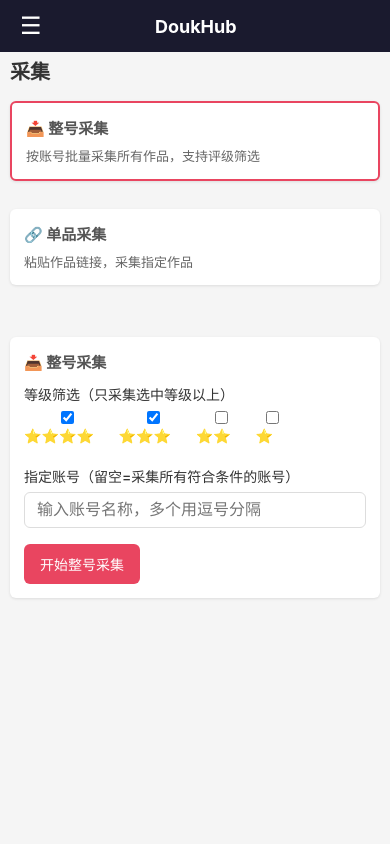
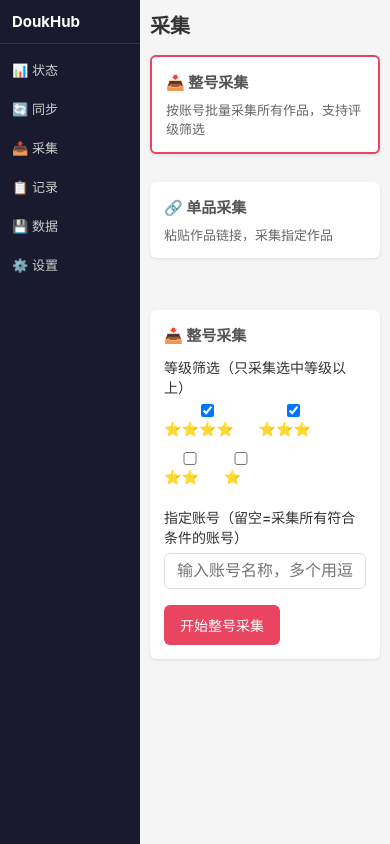
Before and after one commit to pili8/DoukHub, a Python web app: template app/templates/collect.html in a window 390 px wide. Run offline with Jinja, Linux system fonts and the light colour scheme; the template is opened without the code that fills it, so the values that code supplies are empty.

Commit message:
fix(ui): 手机端侧栏常驻左侧显示，优化窄屏排版
- 侧栏改为常驻显示(140px)，不再滑出，隐藏顶部菜单栏与遮罩
- .card 加 overflow-x:auto，解决多列表格在窄屏溢出
- 修正 main 顶部多余 padding(原为顶部栏预留60px)

```diff
--- a/app/templates/base.html
+++ b/app/templates/base.html
@@ -57,7 +57,7 @@
 
         .page-header { display: flex; justify-content: space-between; align-items: center; margin-bottom: 24px; }
         .page-header h2 { font-size: 24px; }
-        .card { background: #fff; border-radius: 8px; padding: 20px; margin-bottom: 16px; box-shadow: 0 1px 3px rgba(0,0,0,0.1); }
+        .card { background: #fff; border-radius: 8px; padding: 20px; margin-bottom: 16px; box-shadow: 0 1px 3px rgba(0,0,0,0.1); overflow-x: auto; -webkit-overflow-scrolling: touch; }
         .card h3 { margin-bottom: 12px; font-size: 16px; color: #555; }
 
         .btn { display: inline-block; padding: 8px 16px; border: none; border-radius: 6px; cursor: pointer; font-size: 14px; transition: all 0.2s; white-space: nowrap; }
@@ -116,25 +116,24 @@
             .stats-grid { grid-template-columns: repeat(2, 1fr); }
         }
 
-        /* ===== Mobile (<=768px) ===== */
+        /* ===== Mobile (<=768px) — 侧栏常驻左侧 ===== */
         @media (max-width: 768px) {
-            .mobile-topbar { display: flex; }
-            .sidebar-overlay { display: none; }
-            .sidebar-overlay.show { display: block; }
+            /* 侧栏不再滑出：隐藏顶部菜单栏与遮罩 */
+            .mobile-topbar { display: none !important; }
+            .sidebar-overlay { display: none !important; }
 
-           .sidebar {
-               position: fixed;
-                top: 52px; left: 0; bottom: 0;
-               z-index: 1000;
-               transform: translateX(-100%);
-               transition: transform 0.25s ease;
-               overflow-y: auto;
-           }
-            .sidebar.open { transform: translateX(0); }
-            .sidebar h1 { display: none; }
+            .layout { display: flex; }
+            .sidebar {
+                position: static;
+                width: 140px;
+                transform: none;
+                padding: 12px 0;
+                flex-shrink: 0;
+            }
+            .sidebar h1 { font-size: 15px; padding: 0 12px 12px; margin-bottom: 6px; }
+            .sidebar a { padding: 10px 12px; font-size: 13px; }
 
-            .layout { display: block; }
-            .main { padding: 60px 14px 20px; max-width: 100%; }
+            .main { padding: 14px; max-width: 100%; }
 
             .page-header { flex-direction: column; align-items: stretch; gap: 10px; margin-bottom: 16px; }
             .page-header h2 { font-size: 20px; }
@@ -175,7 +174,7 @@
         /* ===== Small phone (<=420px) ===== */
         @media (max-width: 420px) {
             .stats-grid { grid-template-columns: 1fr; }
-            .main { padding: 56px 10px 16px; }
+            .main { padding: 10px; }
             .status-actions { flex-direction: column; }
             .status-actions .btn { width: 100%; }
         }
```
